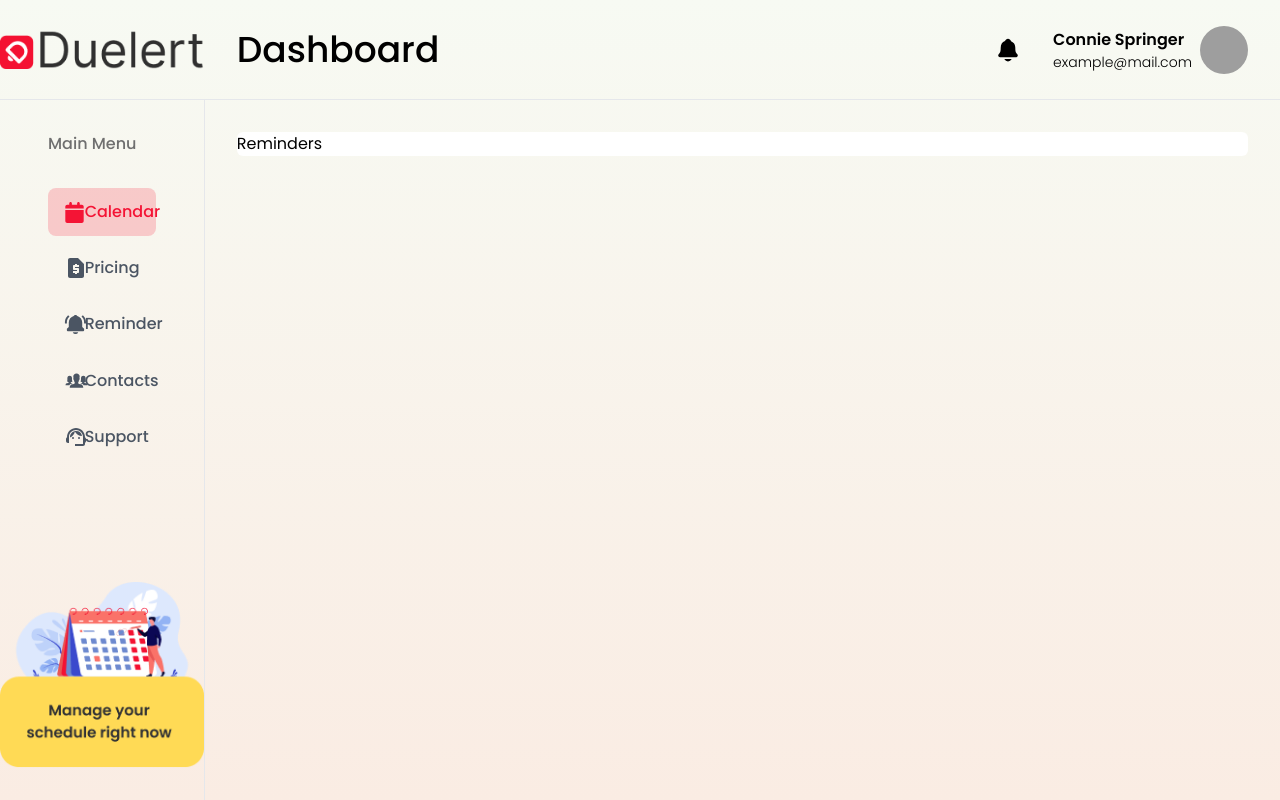
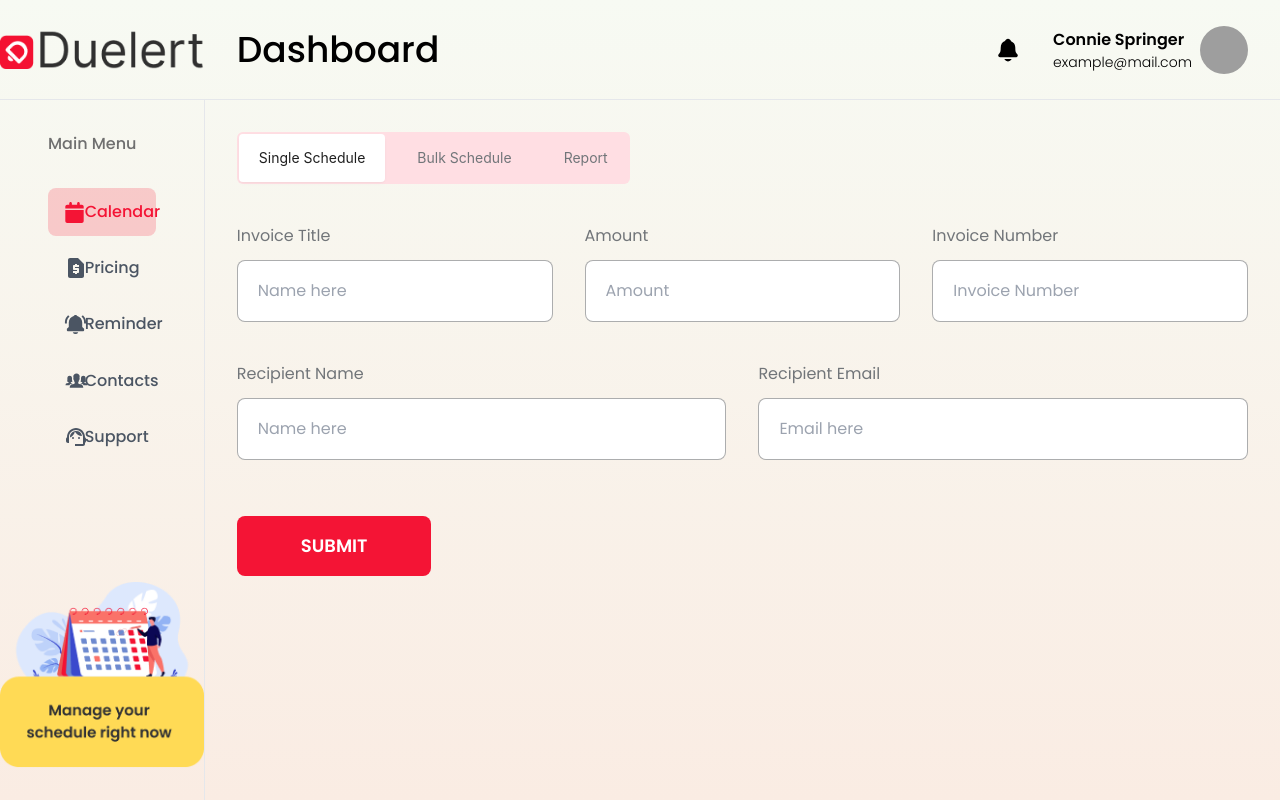
Before and after one commit to solaiman-siam/duelert-main, a React (Vite) app: page /client/reminder in a window 1280 px wide. Built offline with nearby package versions, Linux system fonts and the light colour scheme; grey boxes are pictures that could not be loaded.

Commit message:
add reminder

```diff
--- a/src/index.css
+++ b/src/index.css
@@ -77,9 +77,17 @@ body {
   margin-top: 8px !important;
   margin-bottom: 8px !important;
 }
-.contacts-table tr:nth-child(odd) {
+.contacts-table tr:nth-child(even) {
   background: #FFF0F2 !important;
 }
 .contacts-table tr:hover {
   background: #FFF0F2 !important;
 }
+
+
+.birthday-reminder .ant-segmented-group{
+  gap: 12px;
+}
+.birthday-reminder .ant-segmented-item-label{
+  padding: 10px 20px;
+}
--- a/src/pages/client-dashboard/Reminders.jsx
+++ b/src/pages/client-dashboard/Reminders.jsx
@@ -1,9 +1,106 @@
-
+import { Segmented } from "antd";
+import { useState } from "react";
 
 function Reminders() {
+  const [alignValue, setAlignValue] = useState("Single Schedule");
+
+  const handleSingleSchedule = (e) => {
+    e.preventDefault();
+    console.log("Single Schedule");
+  };
+
   return (
-    <div className="bg-white rounded-md">Reminders</div>
-  )
+    <div className="birthday-reminder">
+      <Segmented
+        value={alignValue}
+        style={{
+          marginBottom: "40px",
+          color: "#717579",
+          background: "#FFDEE3",
+          gap: "2px",
+        }}
+        onChange={setAlignValue}
+        options={["Single Schedule", "Bulk Schedule", "Report"]}
+      />
+      {alignValue === "Single Schedule" && (
+        <form onSubmit={handleSingleSchedule}>
+          <div className="grid grid-cols-6 gap-x-8 gap-y-10">
+            <fieldset className="flex col-span-2 flex-col gap-3">
+              <label htmlFor="invoiceTitle" className="text-[#717579]">
+                Invoice Title
+              </label>
+              <input
+                type="text"
+                id="invoiceTitle"
+                name="invoiceTitle"
+                placeholder="Name here"
+                className="w-full px-5 py-[18px] rounded-lg border-[0.5px] border-[#5A5C5F]/50 outline-primary bg=[#F8F8F8]"
+                required
+              />
+            </fieldset>
+            <fieldset className="flex col-span-2 flex-col gap-3">
+              <label htmlFor="amount" className="text-[#717579]">
+                Amount
+              </label>
+              <input
+                type="text"
+                id="amount"
+                name="amount"
+                placeholder="Amount"
+                className="w-full px-5 py-[18px] rounded-lg border-[0.5px] border-[#5A5C5F]/50 outline-primary bg=[#F8F8F8]"
+                required
+              />
+            </fieldset>
+            <fieldset className="flex col-span-2 flex-col gap-3">
+              <label htmlFor="invoiceNumber" className="text-[#717579]">
+                Invoice Number
+              </label>
+              <input
+                type="text"
+                id="invoiceNumber"
+                name="invoiceNumber"
+                placeholder="Invoice Number"
+                className="w-full px-5 py-[18px] rounded-lg border-[0.5px] border-[#5A5C5F]/50 outline-primary bg=[#F8F8F8]"
+                required
+              />
+            </fieldset>
+            <fieldset className="flex col-span-3 flex-col col-span-[1.5] gap-3">
+              <label htmlFor="recipientName" className="text-[#717579]">
+                Recipient Name
+              </label>
+              <input
+                type="text"
+                id="recipientName"
+                name="recipientName"
+                placeholder="Name here"
+                className="w-full px-5 py-[18px] rounded-lg border-[0.5px] border-[#5A5C5F]/50 outline-primary bg=[#F8F8F8]"
+                required
+              />
+            </fieldset>
+            <fieldset className="flex col-span-3 flex-col col-span-[1.5] gap-3">
+              <label htmlFor="email" className="text-[#717579]">
+                Recipient Email
+              </label>
+              <input
+                type="text"
+                id="email"
+                name="email"
+                placeholder="Email here"
+                className="w-full px-5 py-[18px] rounded-lg border-[0.5px] border-[#5A5C5F]/50 outline-primary bg=[#F8F8F8]"
+                required
+              />
+            </fieldset>
+          </div>
+          <button
+            type="submit"
+            className="text-lg font-semibold py-4 px-16 text-white bg-primary rounded-lg mt-14"
+          >
+            SUBMIT
+          </button>
+        </form>
+      )}
+    </div>
+  );
 }
 
-export default Reminders
+export default Reminders;
```
